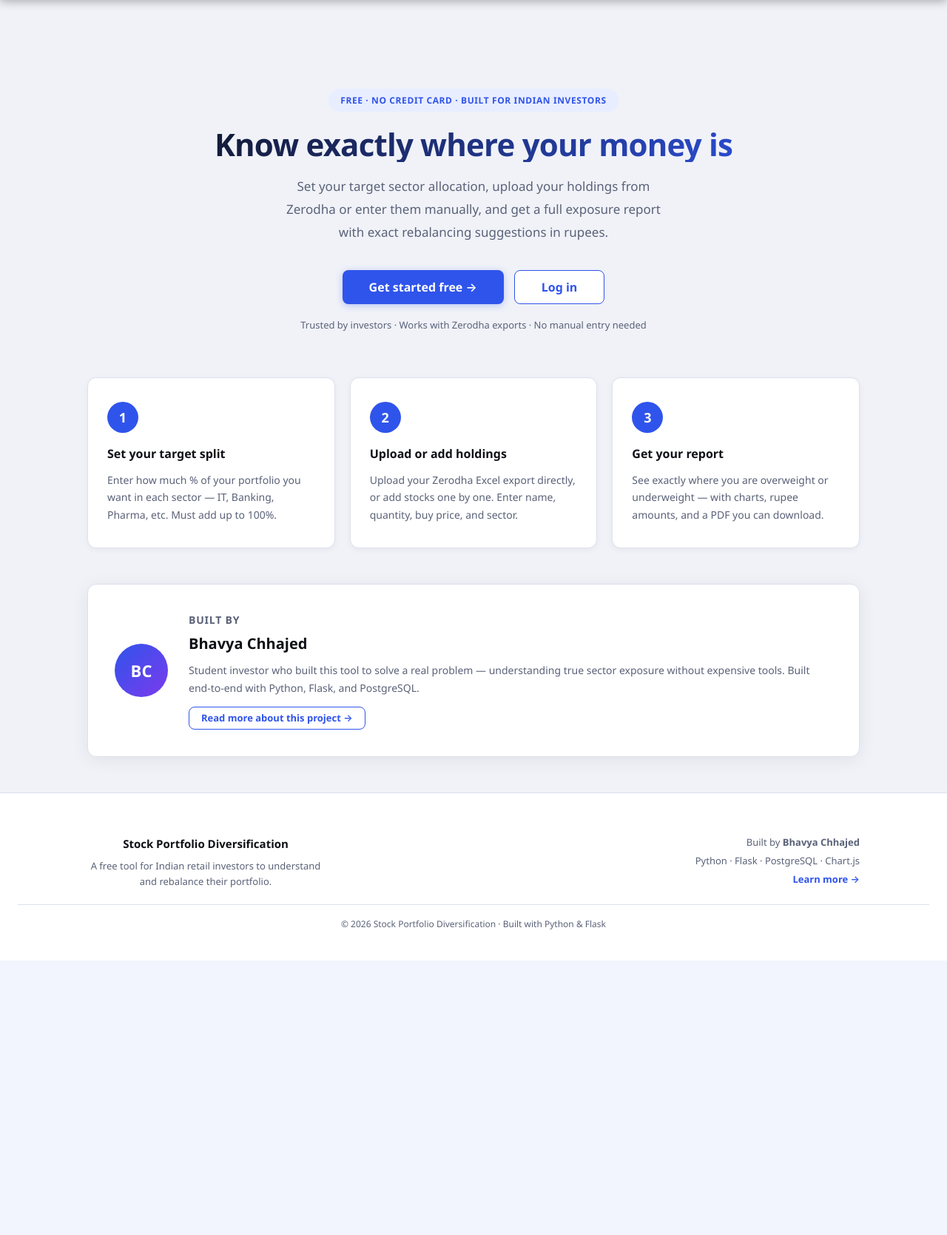
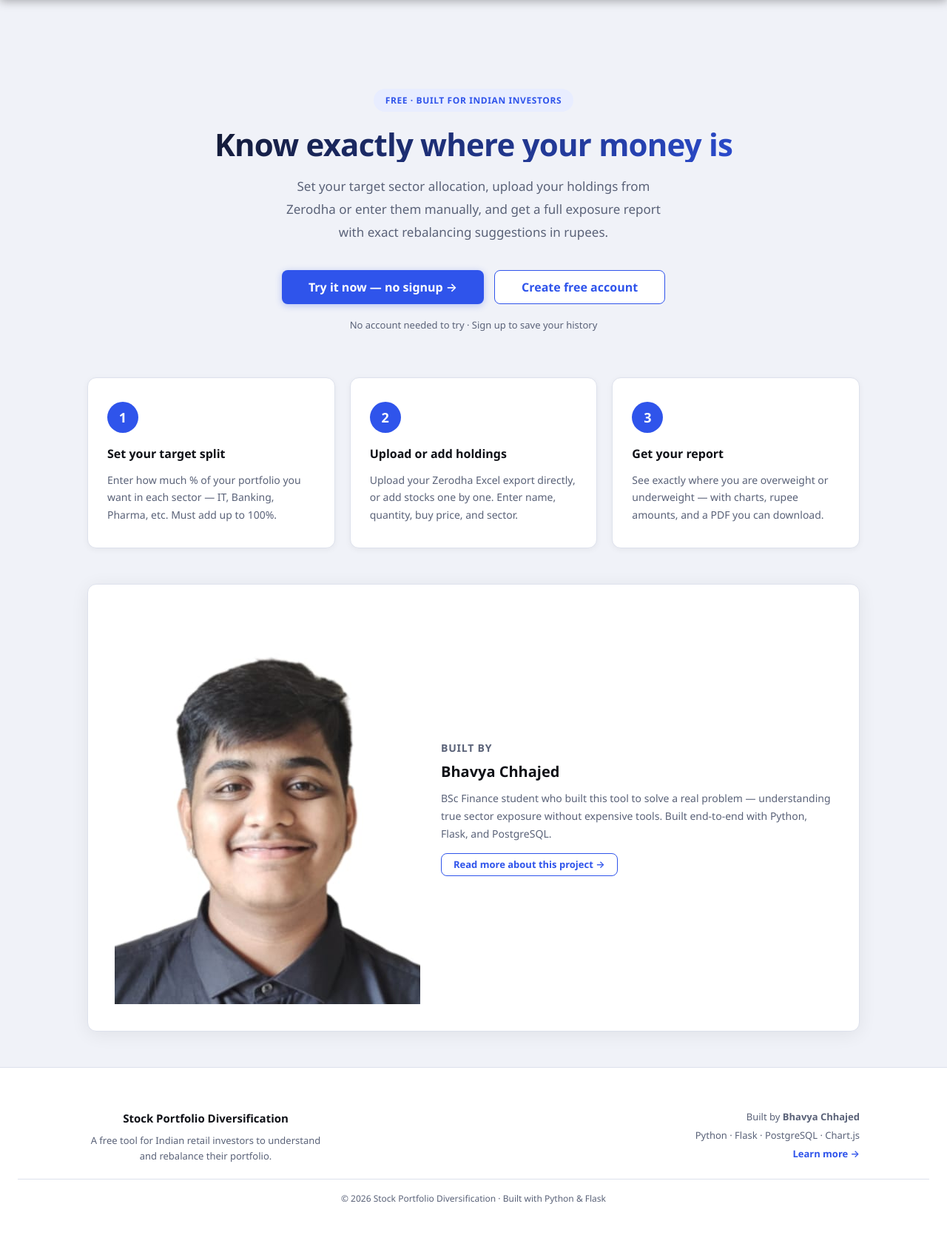
Before and after one commit to Bhavyamahan/stock-portfolio-diversification, a Flask app: page / in a window 1280 px wide. Shown: the part 64-1733 px from the top of the page at 74% size. Before the commit the page ends 1362 px from the top, so only its background shows below. Run offline with Flask 3, Linux system fonts and the light colour scheme.

Commit message:
index.html

```diff
--- a/app/templates/index.html
+++ b/app/templates/index.html
@@ -2,9 +2,8 @@
 {% block title %}Home · Stock Portfolio Diversification{% endblock %}
 {% block content %}
 
-<!-- Hero -->
 <section class="hero">
-  <div class="hero-badge">Free · No credit card · Built for Indian investors</div>
+  <div class="hero-badge">Free · Built for Indian investors</div>
   <h1>Know exactly where your money is</h1>
   <p class="subtitle">
     Set your target sector allocation, upload your holdings from Zerodha or enter them manually,
@@ -17,14 +16,13 @@
     </div>
   {% else %}
     <div class="hero-actions">
-      <a href="/signup" class="btn btn--primary btn--large">Get started free →</a>
-      <a href="/login" class="btn btn--secondary btn--large">Log in</a>
+      <a href="/guest-session" class="btn btn--primary btn--large">Try it now — no signup →</a>
+      <a href="/signup" class="btn btn--secondary btn--large">Create free account</a>
     </div>
+    <p class="hero-sub">No account needed to try · Sign up to save your history</p>
   {% endif %}
-  <p class="hero-sub">Trusted by investors · Works with Zerodha exports · No manual entry needed</p>
 </section>
 
-<!-- How it works -->
 <section class="how-it-works">
   <div class="step-card">
     <span class="step-num">1</span>
@@ -43,17 +41,14 @@
   </div>
 </section>
 
-<!-- Built by section -->
 <div class="card built-by-card" style="margin-top: 48px;">
   <div class="built-by-inner">
-    <div class="built-by-avatar">
-      <span>BC</span>
-    </div>
+    <img src="{{ url_for('static', filename='bhavya.jpg') }}" class="built-by-photo" alt="Bhavya Chhajed" />
     <div class="built-by-text">
       <p class="built-by-label">Built by</p>
       <h3>Bhavya Chhajed</h3>
       <p>
-        Student investor who built this tool to solve a real problem —
+        BSc Finance student who built this tool to solve a real problem —
         understanding true sector exposure without expensive tools.
         Built end-to-end with Python, Flask, and PostgreSQL.
       </p>
```
